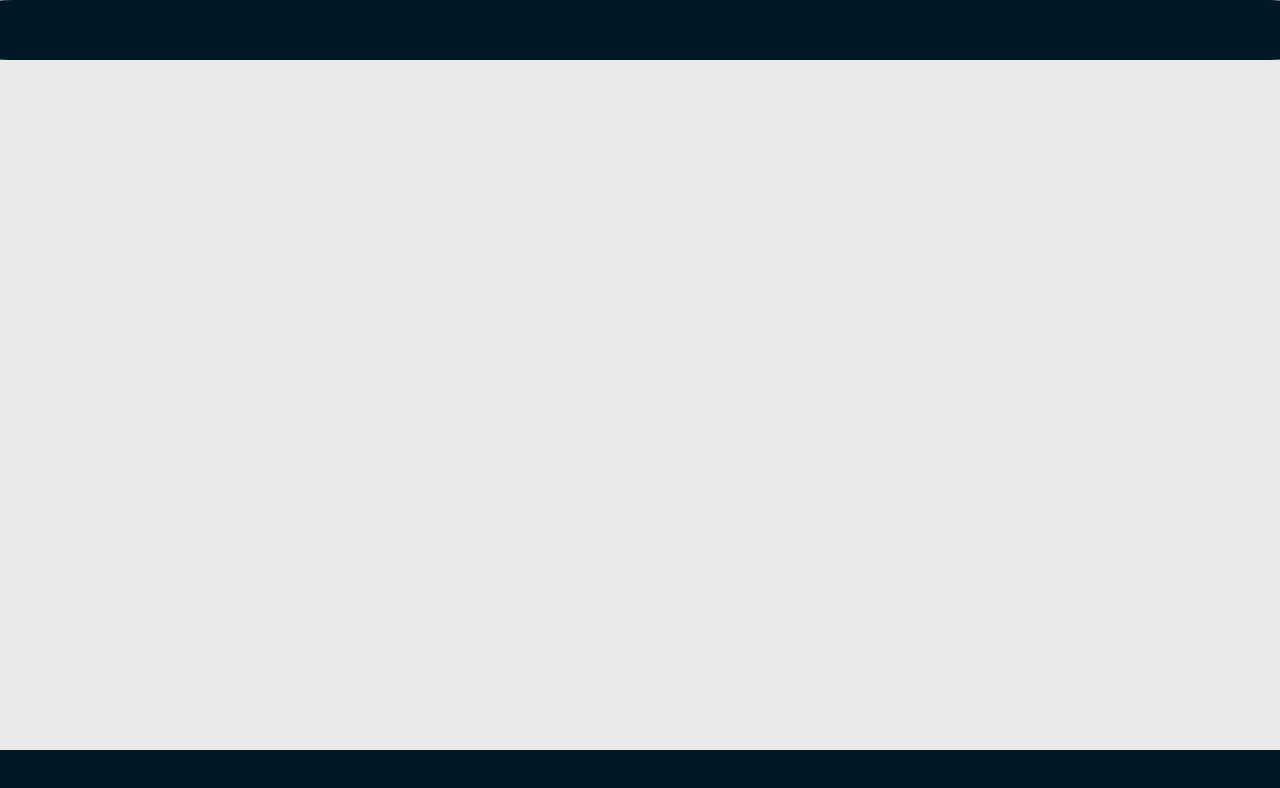
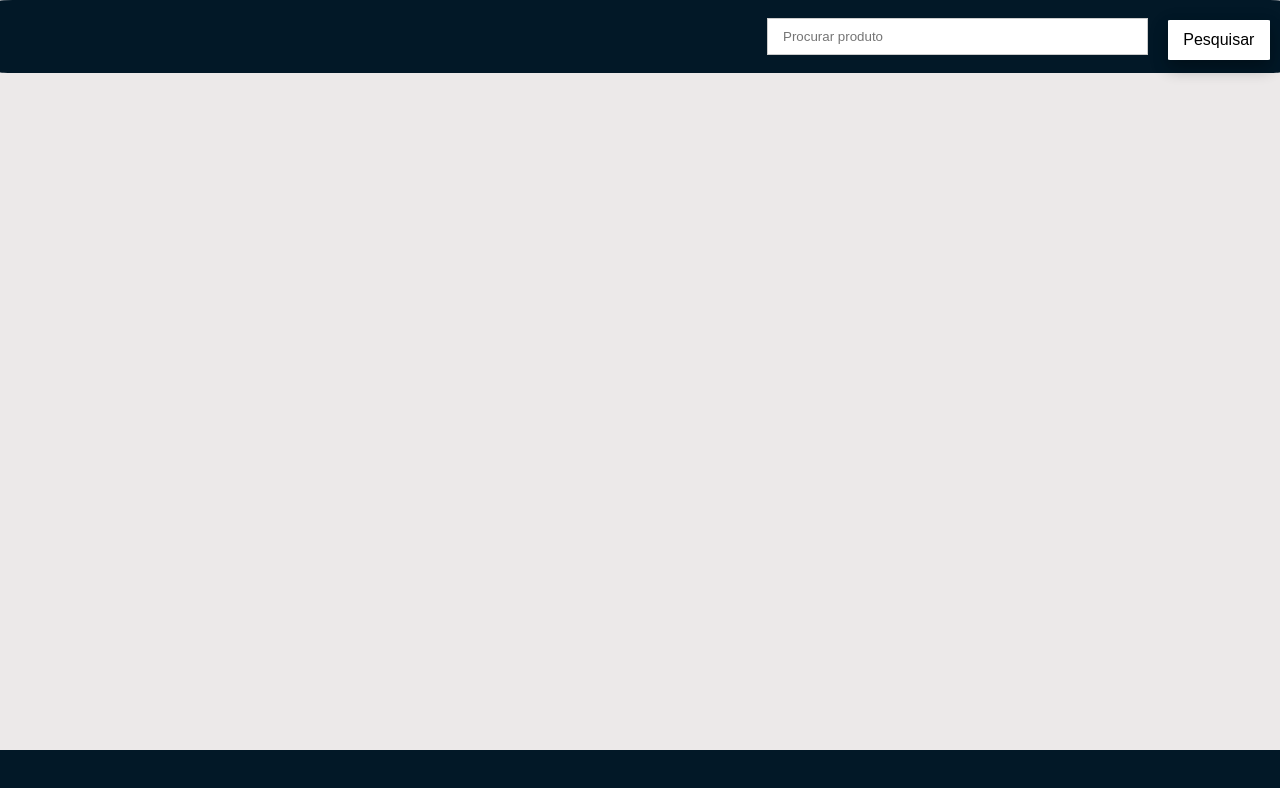
Before and after one commit to RuanMiguelGit/FullStack_ML_MONGO_NODE, a React (Create React App) app in the folder front-end/bestbuyer/: page / in a window 1280 px wide. Shown: the top 788 px of the page. Built offline with nearby package versions, Linux system fonts and the light colour scheme.

Commit message:
[Layout]-Add seasearchbar component

```diff
--- a/front-end/bestbuyer/src/App.js
+++ b/front-end/bestbuyer/src/App.js
@@ -1,10 +1,13 @@
 import React from 'react'
 import './App.css';
+import Provider from './context/appProvider';
 import Main from './Pages/Main'
 function App() {
   return (
     <div className="App">
-      <Main />
+      <Provider>
+        <Main />
+      </Provider>
     </div>
   );
 }
--- a/front-end/bestbuyer/src/Components/Header.js
+++ b/front-end/bestbuyer/src/Components/Header.js
@@ -1,9 +1,11 @@
 import React from 'react';
 import PropTypes from 'prop-types';
+import SearchComponent from './SearchComponent';
 
 function Header( { Style } ) {
   return (
     <div className={ Style }>
+      <SearchComponent />
     </div>
   );
 }
--- a/front-end/bestbuyer/src/Components/Input.js
+++ b/front-end/bestbuyer/src/Components/Input.js
@@ -2,7 +2,7 @@
 import React from 'react';
 import PropTypes from 'prop-types';
 
-export default function Input({ testId, type, name, value, change, inputclass }) {
+export default function Input({ type, name, value, change, inputclass }) {
   return (
     <div>
     <input
@@ -11,15 +11,12 @@ export default function Input({ testId, type, name, value, change, inputclass })
       value={ value }
       onChange={ (e) => change(e.target.value) }
       className={ inputclass }
-      data-testid={ testId }
     />
-      {} {name}
     </div>
   );
 }
 
 Input.propTypes = {
-  testId: PropTypes.string.isRequired,
   type: PropTypes.string.isRequired,
   name: PropTypes.string.isRequired,
   change: PropTypes.func.isRequired,
--- /dev/null
+++ b/front-end/bestbuyer/src/Components/SearchComponent.js
@@ -0,0 +1,28 @@
+import React, { useContext } from 'react';
+import appContext from '../context/appContext';
+import Input from '../Components/Input'
+import Button from '../Components/Button'
+import "../Styles/SearchComponent.css"
+
+
+function SearchComponent() {
+    const { query, setquery } = useContext(appContext)
+  return (
+    <div className='search-holder'>
+        <Input
+        type='input'
+        name="Procurar produto"
+        value={query}
+        change={setquery}
+        inputclass='input-search'
+        />
+        <Button
+        Style='btn-search'
+        Title='Pesquisar'
+        onClick={()=> console.log('Okay')}
+        />
+    </div>
+  );
+}
+
+export default SearchComponent;
--- a/front-end/bestbuyer/src/Styles/Main.css
+++ b/front-end/bestbuyer/src/Styles/Main.css
@@ -12,7 +12,7 @@
 .header {
     background-color:rgb(2, 24, 39);
     border-radius: 1%;
-    padding: 30px 14px;
+    padding: 10px 5px;
     overflow: hidden;
 }
 
@@ -51,28 +51,6 @@
   height: 38%;
 }
 
-.input-height {
-  background-color: white;
-  border: 1px solid #ccc;
-  box-sizing: border-box;
-  color: black;
-  display: inline-block;
-  margin: 8px 0;
-  padding: 5px 10px;
-  margin-left: 20%;
-  /* margin-top: -10 */
-  width: 20%;
-}
-
-.input-door {
-  background-color: white;
-  border: 1px solid #ccc;
-  box-sizing: border-box;
-  color: black;
-  margin: 5px 0;
-  margin-left: 50%;
-  width: 20%;
-}
 
 .btn {
   background-color: #3b7a01; /* Green */
--- /dev/null
+++ b/front-end/bestbuyer/src/Styles/SearchComponent.css
@@ -0,0 +1,35 @@
+.input-search {
+    background-color: white;
+    border: 1px solid #ccc;
+    box-sizing: border-box;
+    color: black;
+    display: inline-block;
+    margin: 8px 0;
+    padding: 10px 15px;
+    margin-left: 50%;
+    width: 30%;
+  }
+
+  .btn-search {
+    background-color: #ffffff; /* Green */
+    border: none;
+    border-radius: 2%;
+    box-shadow: 0 8px 16px 0 rgba(0, 0, 0, 0.2) , 0 6px 20px 0 rgba(0, 0, 0, 0.19);
+    color: rgb(0, 0, 0);
+    display: block;
+    font-size: 16px;
+    text-align: center;
+    height: 5%;
+    padding: 5px 10px;
+    position: absolute;
+    top: 20px;
+    right: 10px;
+    text-align: center;
+    text-decoration: none;
+    width: 8%;
+  }
+
+  .search-holder {
+    display: block;
+
+  }
--- a/front-end/bestbuyer/src/context/appProvider.js
+++ b/front-end/bestbuyer/src/context/appProvider.js
@@ -4,20 +4,12 @@ import appContext from './appContext';
 
 function Provider({ children }) {
 
-  const [wallValueWid, setWallValueWid] = useState([])
-  const [wallValueHeig, setWallValueHeig] = useState([])
-  const [doorValue, setDoorValue] = useState([])
-  const [windowValue, setWindowValue] = useState([])
+  const [query, setQuery] = useState('')
+
 
   const contextValue = {
-    wallValueWid,
-    wallValueHeig,
-    doorValue,
-    windowValue,
-    setWallValueWid,
-    setWallValueHeig,
-    setDoorValue,
-    setWindowValue
+  query,
+  setQuery
   };
 
   return (
```
